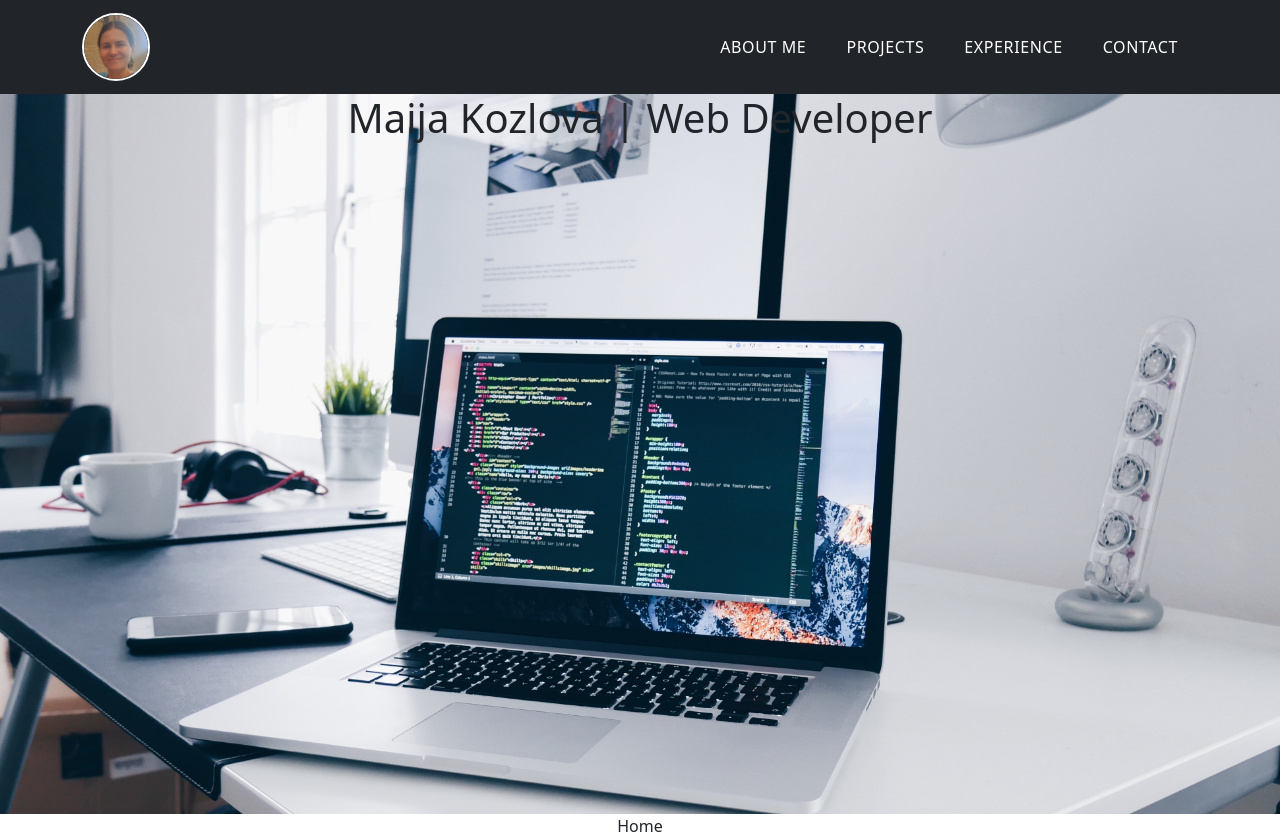
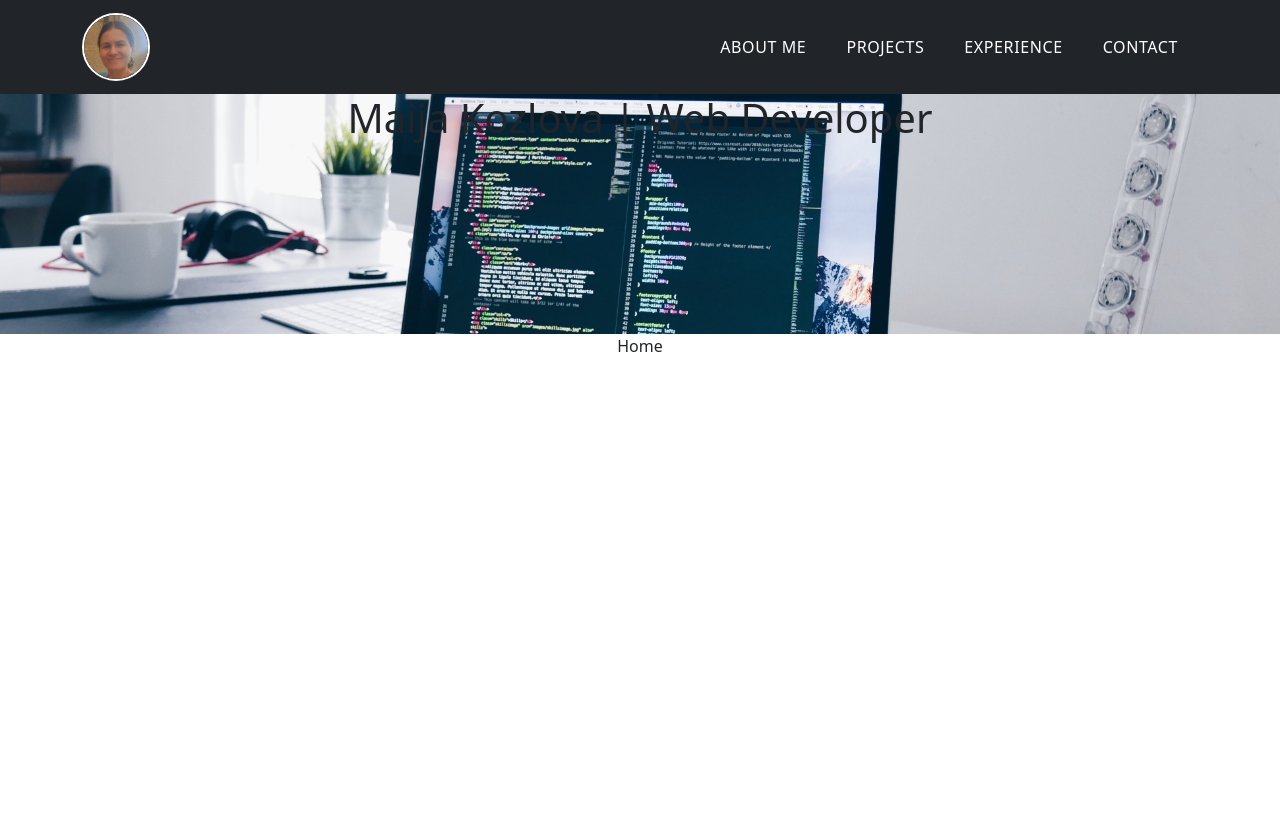
Before and after one commit to maijako/portfolio, a React (Create React App) app in the folder portfolio-app/: page / in a window 1280 px wide. After the commit the page ends 800 px from the top, so only its background shows below. Built offline with nearby package versions, Linux system fonts and the light colour scheme.

Commit message:
add react router links

```diff
--- a/portfolio-app/src/components/Navbar.js
+++ b/portfolio-app/src/components/Navbar.js
@@ -9,7 +9,7 @@ function Navbar() {
         <nav className="navbar navbar-expand-lg navbar-light bg-dark">
             <div className="container">
 
-                <a className="navbar-brand" href="#"><img className="logo" src={logo} alt="logo..." /></a>
+                <a className="navbar-brand" href="https://www.linkedin.com/in/maijakozlova" target="blank"><img className="logo" src={logo} alt="logo..." /></a>
                 <button className="navbar-toggler navbar-dark" type="button" data-toggle="collapse" data-target="#navbarTogglerDemo02" aria-controls="navbarTogglerDemo02" aria-expanded="false" aria-label="Toggle navigation">
                     <span className="navbar-toggler-icon" ></span>
                 </button>
@@ -17,16 +17,16 @@ function Navbar() {
                 <div className="collapse navbar-collapse" id="navbarTogglerDemo02">
                     <ul className="navbar-nav mt-2 mt-lg-0 ms-auto">
                         <li className="nav-item active">
-                            <a className="nav-link" href="#">About Me</a>
+                            <Link to="/" className="nav-link">About Me</Link>
                         </li>
                         <li className="nav-item">
-                            <a className="nav-link" href="#">Projects</a>
+                            <Link to="/projects" className="nav-link">Projects</Link>
                         </li>
                         <li className="nav-item">
-                            <a className="nav-link" href="#">Experience</a>
+                            <Link to="/experience" className="nav-link">Experience</Link>
                         </li>
                         <li className="nav-item">
-                            <a className="nav-link" href="#">Contact</a>
+                            <Link to="/contact" className="nav-link">Contact</Link>
                         </li>
 
 
--- a/portfolio-app/src/styles/Header.css
+++ b/portfolio-app/src/styles/Header.css
@@ -5,5 +5,5 @@
     background: url(../assets/images/header-image.jpg) no-repeat;
     background-size: cover;
     background-position: center;
-    height: 90vh;
+    height: 30vh;
 }
--- a/portfolio-app/src/styles/Navbar.css
+++ b/portfolio-app/src/styles/Navbar.css
@@ -1,9 +1,8 @@
 @import url('https://fonts.googleapis.com/css2?family=Roboto+Condensed:wght@300&display=swap');
 :root {
     --primary-white: #fff;
-    --primary-orange: #f9ab00;
+    --primary-orange: #f9f100;
 }
-
 
 body {
 font-family: "Roboto Condensed" sans-serif;
```
